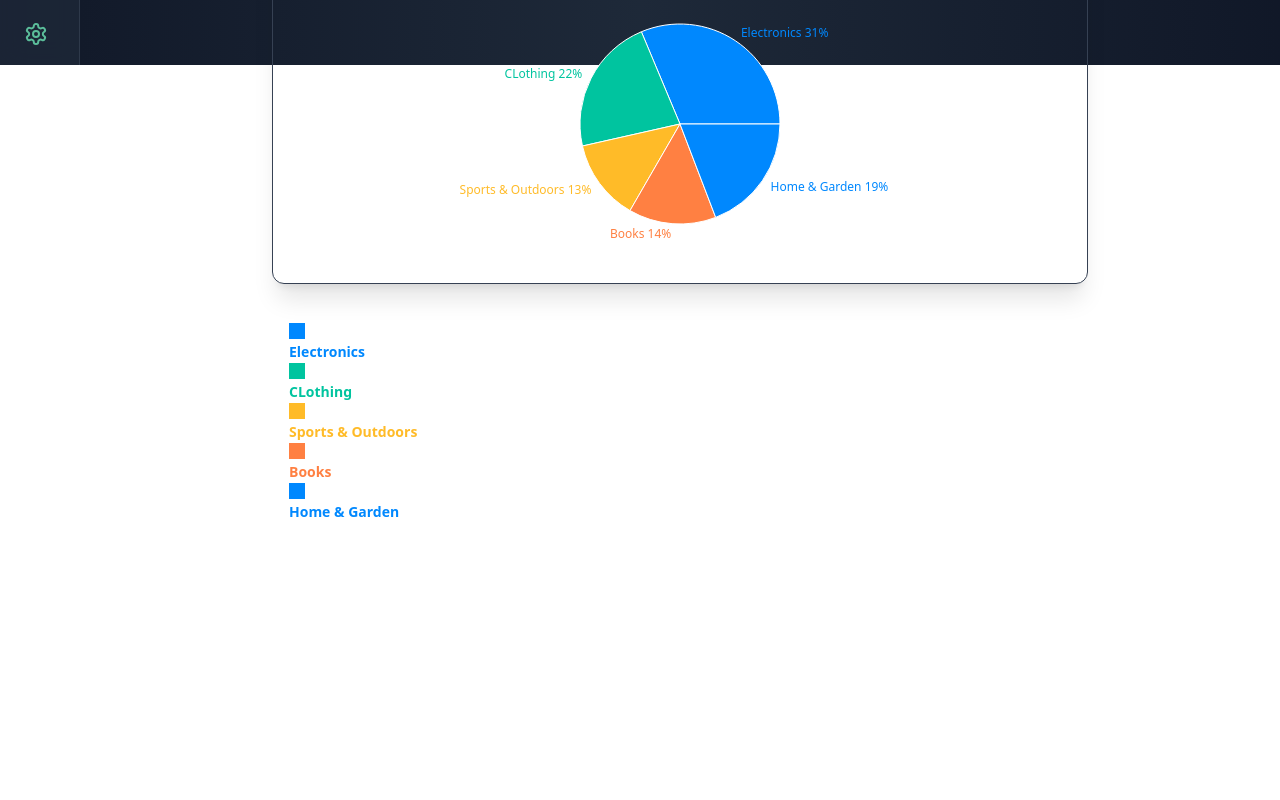
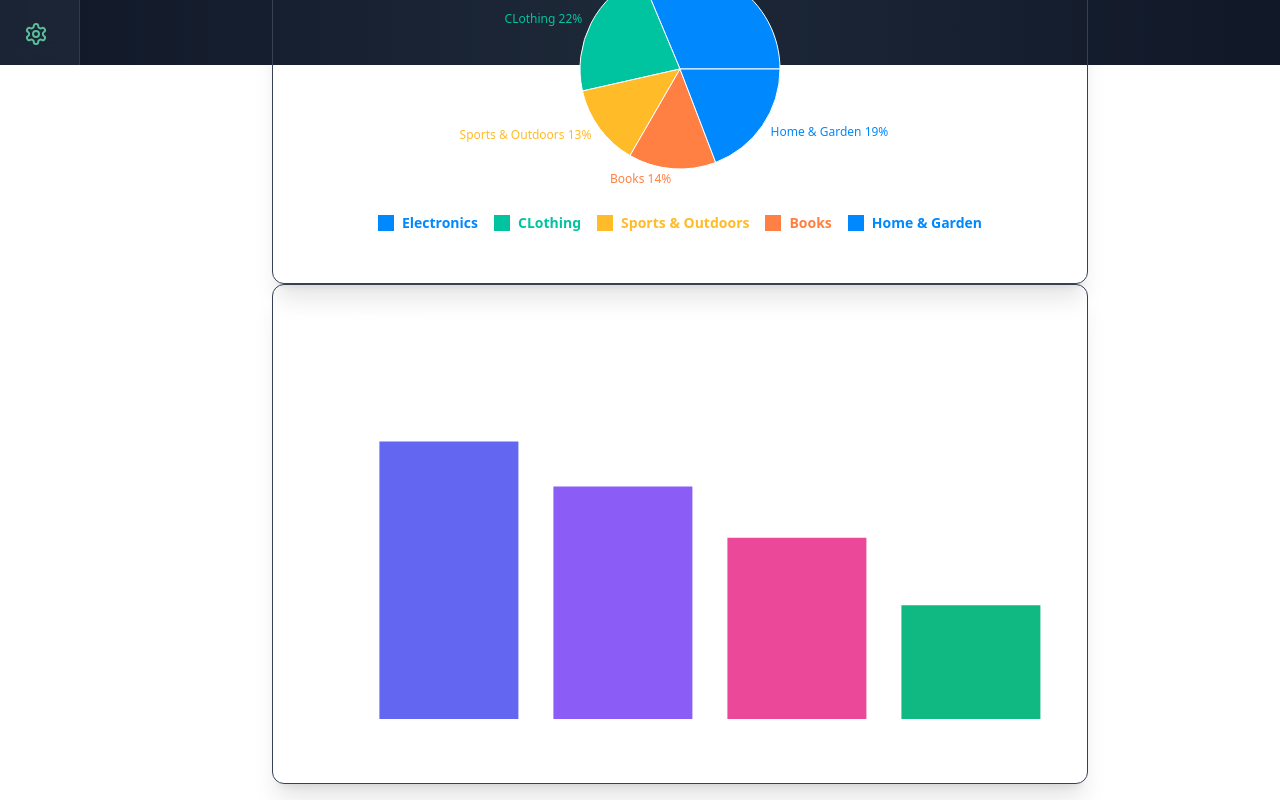
Before and after one commit to MahmoudMedhat17/Dashboard, a React (Vite) app: page / in a window 1280 px wide. Shown: the part 735-1535 px from the top of the page. Before the commit the page ends 1258 px from the top, so only its background shows below. Built offline with nearby package versions, Linux system fonts and the light colour scheme.

Commit message:
Working on SalesByChannel chart in Overview page.

```diff
--- a/src/components/Statescard.tsx
+++ b/src/components/Statescard.tsx
@@ -9,7 +9,7 @@ interface statesCardProps{
 
 const Statescard = ({title,icon,data}:statesCardProps) => {
   return (
-    <motion.div whileHover={{y:-10, boxShadow:"0px 15px 30px rgba(0,0,0,0.1)"}} transition={{duration:0.3}} className="p-6 border border-gray-700 rounded-xl shadow-xl cursor-pointer">
+    <motion.div whileHover={{y:-10, boxShadow:"0px 25px 50px -12px rgba(0,0,0,0.1)"}} transition={{duration:0.3}} className="p-6 border border-gray-700 rounded-xl shadow-xl cursor-pointer backdrop-blur-md">
       <div className="flex flex-col items-start space-y-1">
         <div className="flex gap-2">
           <span>{icon}</span>
--- a/src/components/overview/Categorydis.tsx
+++ b/src/components/overview/Categorydis.tsx
@@ -50,7 +50,7 @@ const Categorydis = () => {
   return (
     <div className='p-4 border border-gray-700 rounded-xl shadow-xl cursor-pointer h-[400px] w-full space-y-4'>
       <h2>Category Distribution</h2>
-      <ResponsiveContainer width="100%" height="100%">
+      <ResponsiveContainer width="100%" height="70%">
         <PieChart width={400} height={400}>
             <Pie
               data={categoryDistributionData}
@@ -68,11 +68,11 @@ const Categorydis = () => {
             </Pie>
         </PieChart>
       </ResponsiveContainer>
-      <div>
+      <div className='flex flex-wrap justify-center gap-4'>
         {
           categoryDistributionData.map((category,index)=>(
             <div key={index}>
-              <div>
+              <div className='flex items-center gap-2'>
                 <div className='w-4 h-4' style={{backgroundColor:`${COLORS[index % COLORS.length]}`}}/>
                 <span className='text-sm font-semibold' style={{color:`${COLORS[index % COLORS.length]}`}}>
                   {category.name}
--- a/src/components/overview/Salesbychannel.tsx
+++ b/src/components/overview/Salesbychannel.tsx
@@ -1,7 +1,36 @@
+import { BarChart, Bar, ResponsiveContainer, XAxis,YAxis, LabelList, Cell } from 'recharts';
+import {motion} from "framer-motion";
+
+
+const COLORS = ["#6366F1", "#8B5CF6", "#EC4899", "#10B981", "#F59E0B"];
+
+const SALES_CHANNEL_DATA = [
+	{ name: "Website", value: 45600 },
+	{ name: "Mobile App", value: 38200 },
+	{ name: "Marketplace", value: 29800 },
+	{ name: "Social Media", value: 18700 },
+];
+
 
 const Salesbychannel = () => {
   return (
-    <div>Salesbychannel</div>
+    <motion.div className="p-6 border border-gray-700 rounded-xl shadow-xl cursor-pointer h-[500px] w-full space-y-4">
+      <h2>Sales by Channel</h2>
+      <ResponsiveContainer width="100%" height="90%">
+        <BarChart width={150} height={40} data={SALES_CHANNEL_DATA}>
+          <XAxis dataKey="name" stroke='#ffffff' style={{fontSize:"10px"}}/>
+          <YAxis dataKey="value" stroke='#ffffff'/>
+          <Bar dataKey="value">
+          {
+            SALES_CHANNEL_DATA.map((_,index)=>(
+              <Cell key={`Cell-${index}`} fill={COLORS[index % COLORS.length]}/>
+            ))
+          }
+          <LabelList dataKey="value" position="top" fill='#ffffff'/>
+          </Bar>
+        </BarChart>
+      </ResponsiveContainer>
+    </motion.div>
   )
 }
 
--- a/src/components/overview/Salesoverview.tsx
+++ b/src/components/overview/Salesoverview.tsx
@@ -1,4 +1,5 @@
 import { LineChart, Line, XAxis, YAxis, CartesianGrid, Tooltip, ResponsiveContainer } from 'recharts';
+import {motion} from "framer-motion";
 
 const linechartData = [
   { month: 'Jul', sales: 4000 },
@@ -15,7 +16,7 @@ const linechartData = [
 
 const Salesoverview = () => {
   return (
-    <div className="p-6 border border-gray-700 rounded-xl shadow-xl cursor-pointer h-[400px] w-full space-y-4">
+    <motion.div initial={{opacity:0, translateY:20}} animate={{opacity:1, translateY:0}} transition={{delay:0.5}} className="p-6 border border-gray-700 rounded-xl shadow-xl cursor-pointer h-[400px] w-full space-y-4">
       <h2>Sales Overview</h2>
       <ResponsiveContainer width="100%" height="90%">
         <LineChart data={linechartData}>
@@ -26,7 +27,7 @@ const Salesoverview = () => {
           <Line type="monotone" dataKey="sales" stroke="#8884d8" strokeWidth={2} dot={{ r: 4 }} />
         </LineChart>
       </ResponsiveContainer>
-    </div>
+    </motion.div>
   )
 }
 
--- a/src/pages/Overview.tsx
+++ b/src/pages/Overview.tsx
@@ -3,11 +3,12 @@ import Statescard from "../components/Statescard";
 import { Zap, ShoppingBag, Users, ChartNoAxesColumn } from 'lucide-react';
 import Salesoverview from "../components/overview/Salesoverview";
 import Categorydis from "../components/overview/Categorydis";
+import Salesbychannel  from "../components/overview/Salesbychannel";
 
 const Overview = () => {
   return (
     <section>
-      <motion.main className="grid grid-cols-1 sm:grid-cols-2 lg:grid-cols-3 xl:grid-cols-4 gap-4 mb-8">
+      <motion.main initial={{opacity:0, translateY:20}} animate={{opacity:1, translateY:0}} transition={{delay:0.4}} className="grid grid-cols-1 sm:grid-cols-2 lg:grid-cols-3 xl:grid-cols-4 gap-4 mb-8">
         <Statescard title={"Total Sales"} icon={<Zap className="text-[#6366f1]"/>} data={"$12,345"}/>
         <Statescard title={"New Users"} icon={<Users className="text-[#6366f1]"/>} data={"1,234"}/>
         <Statescard title={"Total Products"} icon={<ShoppingBag className="text-[#EC4899]"/>} data={"567"}/>
@@ -16,6 +17,7 @@ const Overview = () => {
       <div>
         <Salesoverview/>
         <Categorydis/>
+        <Salesbychannel/>
       </div>
     </section>
   )
```
